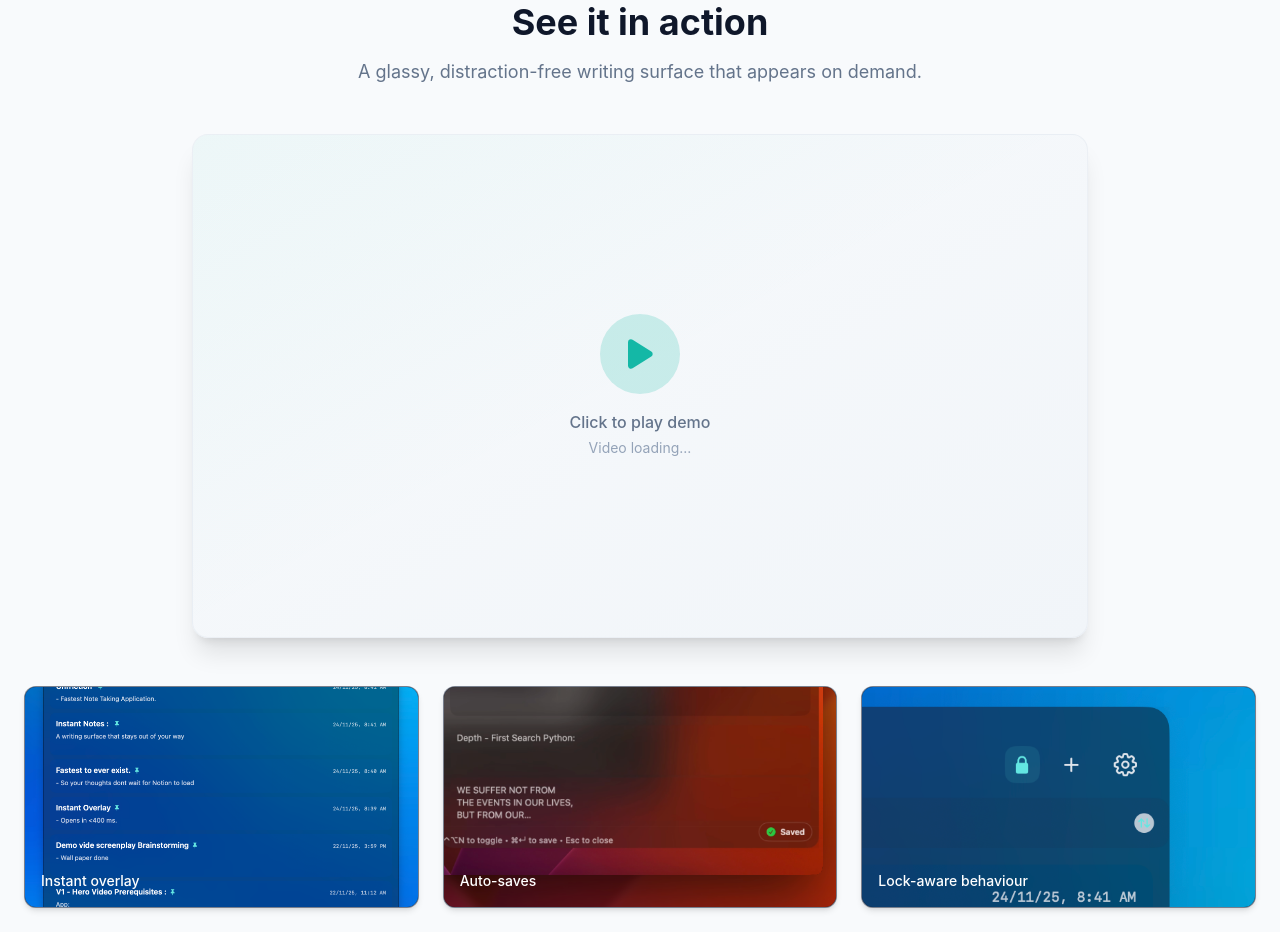
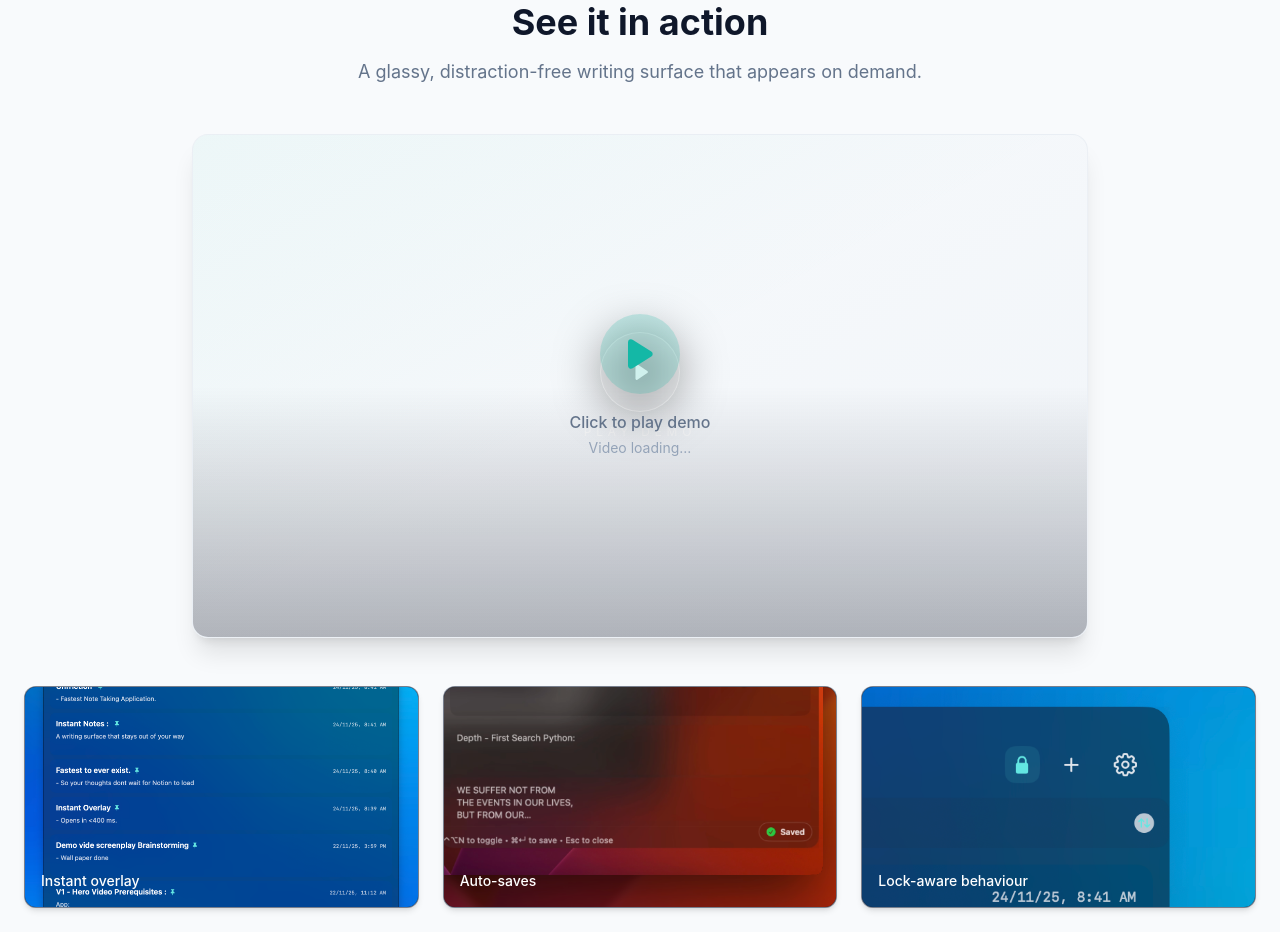
Before and after one commit to Dhanish-Buhari/unfriction-landing, a Next.js app: page / in a window 1280 px wide. Shown: the part 1880-2812 px from the top of the page. Built offline with nearby package versions, Linux system fonts and the light colour scheme; no server answers.

Commit message:
Add demo play button and background gradient to Demo component
- Introduced a new play demo button with a styled background for enhanced user interaction.
- Added a gradient overlay that transitions on hover to improve visual appeal.

```diff
--- a/components/Demo.tsx
+++ b/components/Demo.tsx
@@ -115,6 +115,28 @@ export default function Demo() {
               </div>
             </>
           )}
+          <div className="pointer-events-none absolute inset-0 flex flex-col items-center justify-center gap-3 text-white transition-opacity duration-200 group-hover:opacity-0">
+            <div className="relative">
+              <div className="absolute inset-0 rounded-full bg-black/40 blur-xl" />
+              <div className="relative w-20 h-20 rounded-full bg-white/15 border border-white/30 flex items-center justify-center backdrop-blur">
+                <svg
+                  className="w-8 h-8"
+                  viewBox="0 0 24 24"
+                  fill="none"
+                  stroke="currentColor"
+                  strokeWidth={1.8}
+                  strokeLinecap="round"
+                  strokeLinejoin="round"
+                >
+                  <polygon points="9.5 7 17 12 9.5 17" fill="currentColor" />
+                </svg>
+              </div>
+            </div>
+            <span className="uppercase tracking-[0.4em] text-xs text-white/80">
+              Play Demo
+            </span>
+          </div>
+          <div className="pointer-events-none absolute inset-0 bg-gradient-to-t from-slate-950/40 via-transparent to-transparent opacity-70 group-hover:opacity-30 transition-opacity" />
         </div>
 
         {/* Screenshot Thumbnails */}
```
